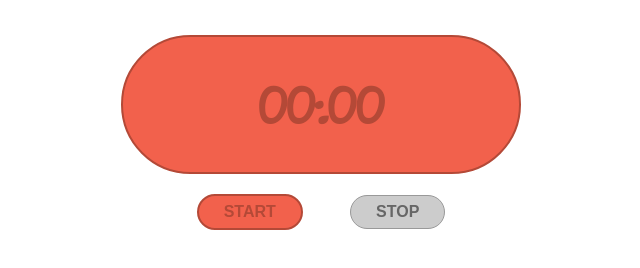
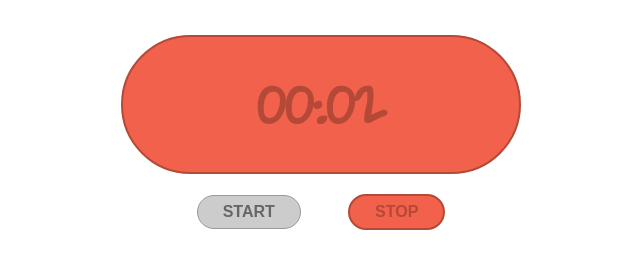
Before and after one commit to AleksandarBoev/Softuni-JS-Advanced, a website: page 03.dom-manipulations-lab/tasks/t04-stopwatch/stopwatch.html in a window 1280 px wide. Both pictures are taken after a click on the button "START". Shown: the whole page, without its empty margins (319-959 px from the left). Drawn offline with Linux system fonts and the light colour scheme.

Commit message:
Added rest of the tasks

```diff
--- a/03.dom-manipulations-lab/tasks/demo/home.html
+++ /dev/null
@@ -1,11 +0,0 @@
-<!DOCTYPE html>
-<html lang="en">
-<head>
-    <meta charset="UTF-8">
-    <title>Title</title>
-</head>
-<body>
-
-<script src="js-file.js"></script>
-</body>
-</html>
--- a/03.dom-manipulations-lab/tasks/t04-stopwatch/stopwatch.js
+++ b/03.dom-manipulations-lab/tasks/t04-stopwatch/stopwatch.js
@@ -1,4 +1,54 @@
 function stopwatch() {
-    console.log('TODO:...');
-    //see how timeout works
+    /*
+    Unexpected error: Stop button didn't work as expected.: expected '00:00' to equal '01:23'
+    Works locally tho...
+     */
+    const DELIMITER = ':';
+
+    const stringToTotalSeconds = (string, delimiter) => {
+        const minutesAndSeconds = string.split(delimiter).map(e => Number(e));
+        return minutesAndSeconds[0] * 60 + minutesAndSeconds[1];
+    };
+
+    const totalSecondsToMinutesAndSeconds = (totalSeconds, delimiter) => {
+        const minutes = Math.floor(totalSeconds / 60);
+        const seconds = totalSeconds % 60;
+
+        return (minutes + '').padStart(2, '0') +
+            delimiter + (seconds + '').padStart(2, '0');
+    };
+
+    /**
+     * @param htmlElement {HTMLElement}
+     * @param stringToTotalSeconds {Function}
+     * @param totalSecondsToMinutesAndSeconds {Function}
+     * @param delimiter {String}
+     */
+    const incrementTimer = (htmlElement, stringToTotalSeconds, totalSecondsToMinutesAndSeconds, delimiter) => {
+        let totalSeconds = stringToTotalSeconds(htmlElement.textContent, delimiter);
+        totalSeconds++;
+        htmlElement.textContent = totalSecondsToMinutesAndSeconds(totalSeconds, delimiter);
+    };
+
+    const divElementTime = document.querySelector('div#time');
+    const buttonElementStart = document.querySelector('button#startBtn');
+    const buttonElementStop = document.querySelector('button#stopBtn');
+
+    let intervalVariable;
+
+    buttonElementStart.addEventListener('click', () => {
+        buttonElementStart.setAttribute('disabled', 'true');
+        buttonElementStop.removeAttribute('disabled');
+
+        intervalVariable = setInterval(incrementTimer, 1000,
+            divElementTime, stringToTotalSeconds, totalSecondsToMinutesAndSeconds, DELIMITER);
+    });
+
+    buttonElementStop.addEventListener('click', () => {
+        buttonElementStop.setAttribute('disabled', 'true');
+        buttonElementStart.removeAttribute('disabled');
+
+        clearInterval(intervalVariable);
+        divElementTime.textContent = totalSecondsToMinutesAndSeconds(0, DELIMITER);
+    });
 }
```
Also changed, not shown: 03.dom-manipulations-lab/tasks/t05-mouse-gradient/app.js (+13 -1 lines), 03.dom-manipulations-lab/tasks/t06-highlight-active/app.js (+9 -1 lines), 03.dom-manipulations-lab/tasks/t07-dynamic-validation/app.js (+16 -1 lines), 03.dom-manipulations-lab/tasks/t07-dynamic-validation/index.html (+1 -1 lines), 03.dom-manipulations-lab/tasks/demo/js-file.js (deleted), 03.dom-manipulations-lab/tasks/t04-stopwatch/04. Stopwatch.gif (deleted), 03.dom-manipulations-lab/tasks/t05-mouse-gradient/05. Mouse-Gradient.gif (deleted), 03.dom-manipulations-lab/tasks/t06-highlight-active/06. Hightlight-Active.gif (deleted), 03.dom-manipulations-lab/tasks/t07-dynamic-validation/07. Dynamic-Validation.gif (deleted).
